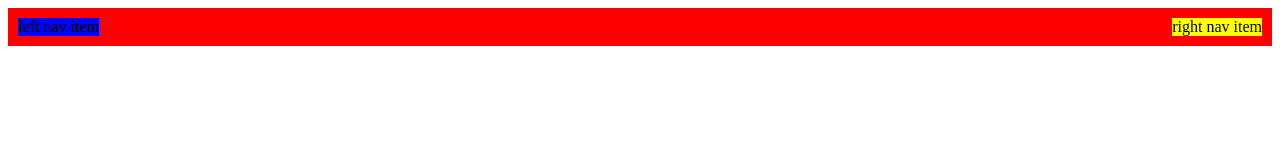
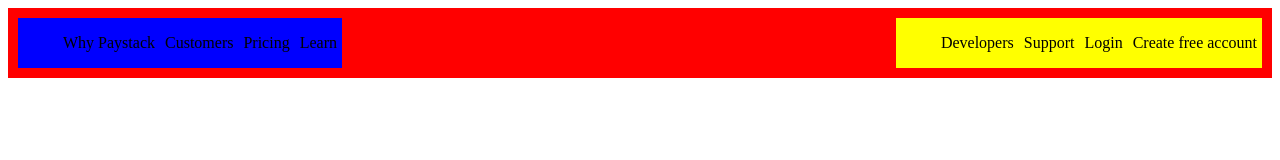
Before and after one commit to Jonesovo/paystack-clone, a plain HTML site: page index.html in a window 1280 px wide. Drawn offline with Linux system fonts and the light colour scheme.

Commit message:
add links

```diff
--- a/index.html
+++ b/index.html
@@ -10,10 +10,36 @@
     <section id="banner">
         <header id="navbar">
             <div id="nav-item-left">
-                left nav item
+                <ul class="nav-item">
+                    <li class="nav-item-list">
+                        <a class="nav-item-link" href="#">Why Paystack</a>
+                    </li>
+                    <li class="nav-item-list">
+                        <a class="nav-item-link"href="#">Customers</a>
+                    </li>
+                    <li class="nav-item-list">
+                        <a class="nav-item-link"href="#">Pricing</a>
+                    </li>
+                    <li class="nav-item-list">
+                        <a class="nav-item-link" href="#">Learn</a>
+                    </li>
+                </ul>
             </div>
             <div id="nav-item-right">
-                right nav item
+                <ul class="nav-item">
+                    <li class="nav-item-list">
+                        <a class="nav-item-link" href="#">Developers</a>
+                    </li>
+                    <li class="nav-item-list">
+                        <a class="nav-item-link"href="#">Support</a>
+                    </li>
+                    <li class="nav-item-list">
+                        <a class="nav-item-link"href="#">Login</a>
+                    </li>
+                    <li class="nav-item-list">
+                        <a class="nav-item-link" href="#">Create free account</a>
+                    </li>
+                </ul>
             </div>
         </header>
     </section>
--- a/styles.css
+++ b/styles.css
@@ -9,6 +9,20 @@ header{
     background-color: blue;
 }
 
+.nav-item{
+    display: flex;
+    list-style-type: none;
+}
+
+.nav-item-list{
+    margin: 0 5px;
+}
+
+.nav-item-link{
+    color: black;
+    text-decoration: none;
+}
+
 #nav-item-right{
     background-color: yellow;
 }
```
